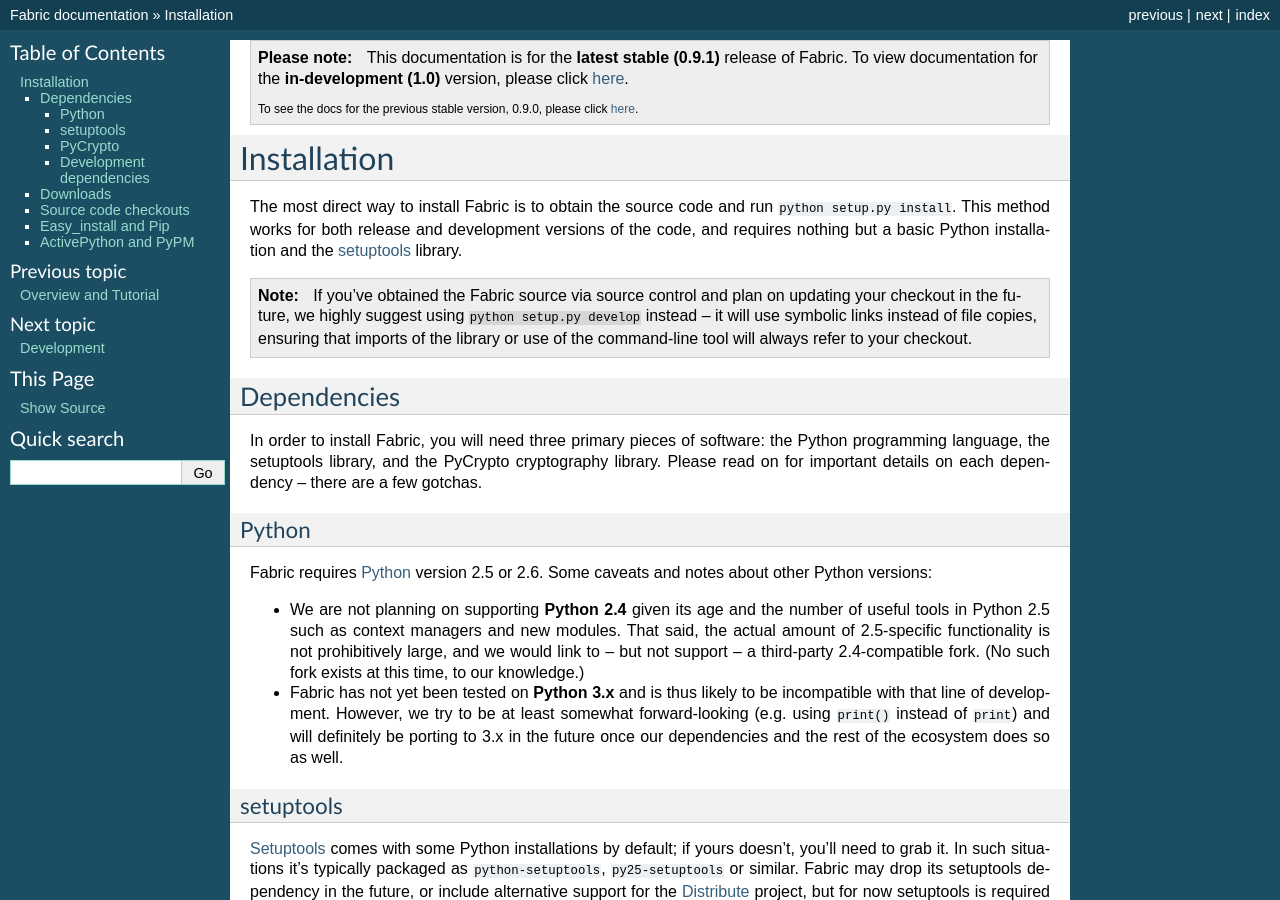
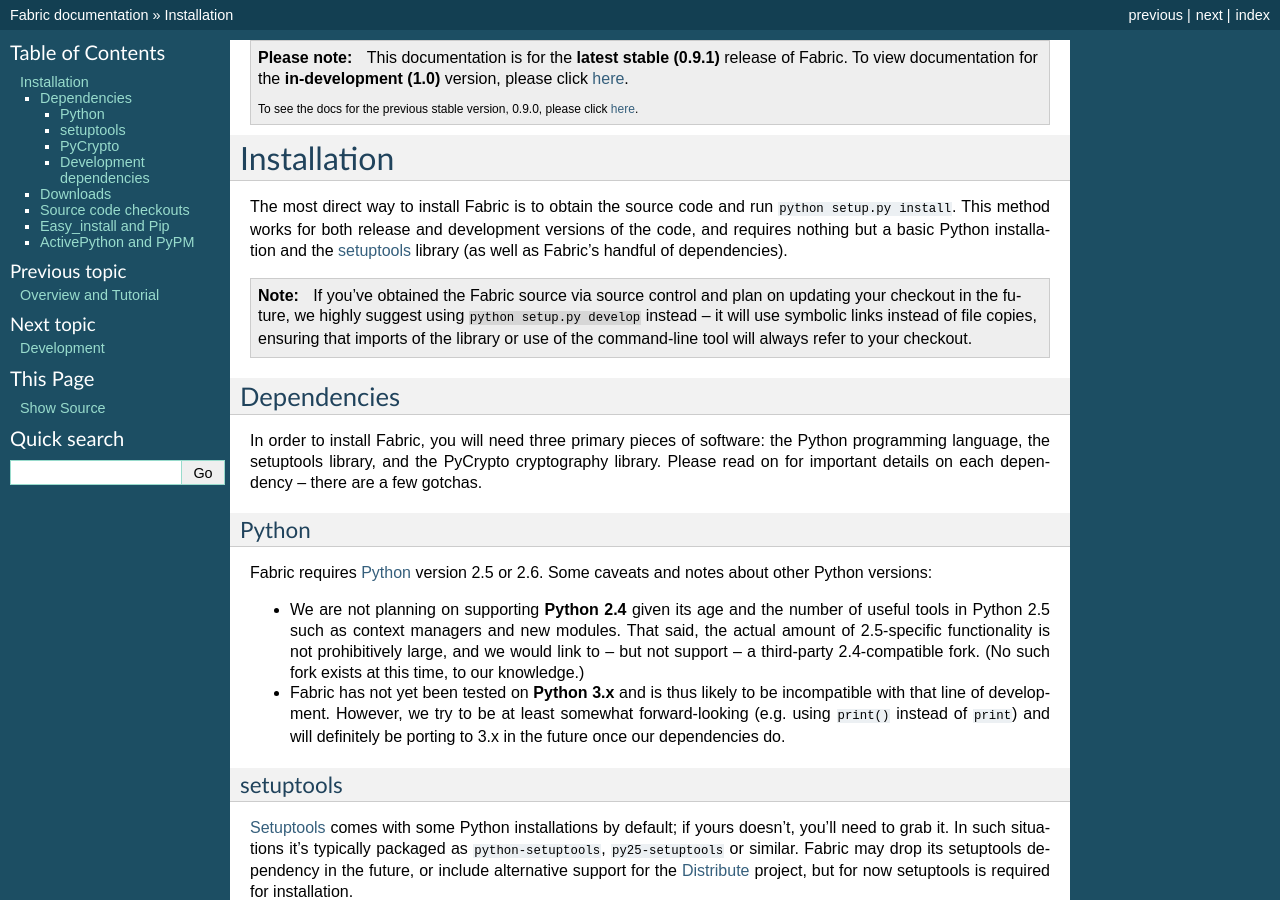
Before and after one commit to fabric/fabric, a Sphinx documentation site: the page built from docs/installation.rst, in a window 1280 px wide and 900 px high. Built offline with Sphinx 7.4.7, drawn with Linux system fonts in a browser that asks for light colours.

Commit message:
Minor install doc tweaks

```diff
--- a/docs/installation.rst
+++ b/docs/installation.rst
@@ -5,7 +5,7 @@
 The most direct way to install Fabric is to obtain the source code and run
 ``python setup.py install``. This method works for both release and development
 versions of the code, and requires nothing but a basic Python installation and
-the `setuptools`_ library.
+the `setuptools`_ library (as well as Fabric's handful of dependencies).
 
 .. note::
 
@@ -37,8 +37,7 @@
 * Fabric has not yet been tested on **Python 3.x** and is thus likely to be
   incompatible with that line of development. However, we try to be at least
   somewhat forward-looking (e.g. using ``print()`` instead of ``print``) and
-  will definitely be porting to 3.x in the future once our dependencies and the
-  rest of the ecosystem does so as well.
+  will definitely be porting to 3.x in the future once our dependencies do.
 
 setuptools
 ----------
```
